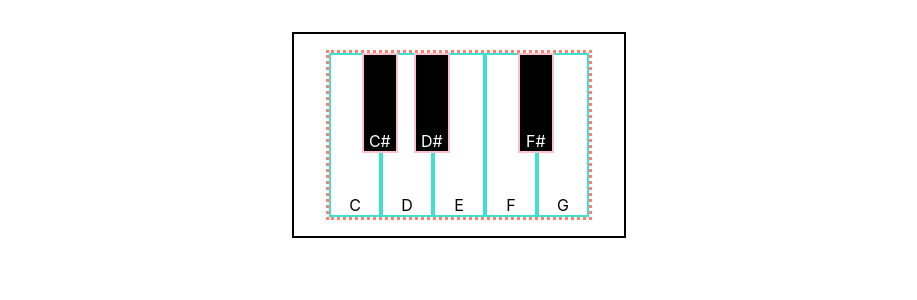
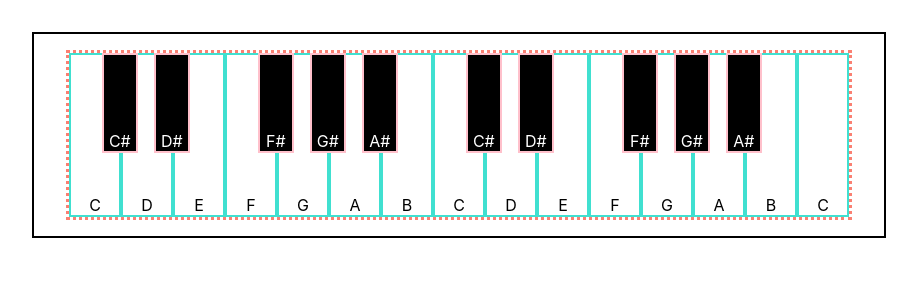
Before and after one commit to zhanlun/piano, a React (Create React App) app: page / in a window 1280 px wide. Shown: the top 300 px of the page, without its empty margins (181-1098 px from the left). Built offline with nearby package versions, Linux system fonts and the light colour scheme.

Commit message:
add basic mapping from redux store

```diff
--- a/package.json
+++ b/package.json
@@ -6,9 +6,12 @@
     "@testing-library/jest-dom": "^5.14.1",
     "@testing-library/react": "^11.2.7",
     "@testing-library/user-event": "^12.8.3",
+    "clsx": "^1.1.1",
     "react": "^17.0.2",
     "react-dom": "^17.0.2",
+    "react-redux": "^7.2.5",
     "react-scripts": "4.0.3",
+    "redux": "^4.1.1",
     "web-vitals": "^1.1.2"
   },
   "scripts": {
--- a/src/components/Piano.js
+++ b/src/components/Piano.js
@@ -1,35 +1,10 @@
 import React from 'react'
+import PianoKeybed from './PianoKeybed'
 
 export default function Piano() {
   return (
     <div className="piano">
-      <div className="piano-keybed">
-        <div className="piano-key piano-key-white">
-          <span>C</span>
-        </div>
-        <div className="piano-key piano-key-black">
-          <span>C#</span>
-        </div>
-        <div className="piano-key piano-key-white">
-          <span>D</span>
-        </div>
-        <div className="piano-key piano-key-black">
-          <span>D#</span>
-        </div>
-        <div className="piano-key piano-key-white">
-          <span>E</span>
-        </div>
-        <div className="piano-key piano-key-white">
-          <span>F</span>
-        </div>
-        <div className="piano-key piano-key-black">
-          <span>F#</span>
-        </div>
-        <div className="piano-key piano-key-white">
-          <span>G</span>
-        </div>
-      </div>
-
+      <PianoKeybed />
     </div>
   )
 }
--- /dev/null
+++ b/src/components/PianoKey.js
@@ -0,0 +1,9 @@
+import React from 'react'
+
+export default function PianoKey({ pitch, name, className }) {
+  return (
+    <div className={className} key={pitch}>
+      <span>{name}</span>
+    </div>
+  )
+}
--- /dev/null
+++ b/src/components/PianoKeybed.js
@@ -0,0 +1,90 @@
+import clsx from 'clsx'
+import React from 'react'
+import { useSelector } from 'react-redux'
+import PianoKey from './PianoKey'
+
+const whiteKeyClass = clsx('piano-key', 'piano-key-white')
+const blackKeyClass = clsx('piano-key', 'piano-key-black')
+const notePatterns = [
+  {
+    name: 'C',
+    className: whiteKeyClass,
+  },
+  {
+    name: 'C#',
+    className: blackKeyClass,
+  },
+  {
+    name: 'D',
+    className: whiteKeyClass,
+  },
+  {
+    name: 'D#',
+    className: blackKeyClass,
+  },
+  {
+    name: 'E',
+    className: whiteKeyClass,
+  },
+  {
+    name: 'F',
+    className: whiteKeyClass,
+  },
+  {
+    name: 'F#',
+    className: blackKeyClass,
+  },
+  {
+    name: 'G',
+    className: whiteKeyClass,
+  },
+  {
+    name: 'G#',
+    className: blackKeyClass,
+  },
+  {
+    name: 'A',
+    className: whiteKeyClass,
+  },
+  {
+    name: 'A#',
+    className: blackKeyClass,
+  },
+  {
+    name: 'B',
+    className: whiteKeyClass,
+  },
+]
+
+export default function PianoKeybed() {
+  const notePitches = useSelector(state => state.notes)
+  let numberOfOctaves = 2
+  const noteList = []
+  for (let i = 0; i < numberOfOctaves; i++) {
+    for (let j = 0; j < notePitches.length; j++) {
+      const pitch = notePitches[j] * (Math.pow(2, i));
+      noteList.push({
+        name: notePatterns[j].name,
+        className: notePatterns[j].className,
+        pitch,
+      })
+    }
+  }
+  // tail key C
+  noteList.push({
+    name: notePatterns[0].name,
+    className: notePatterns[0].className,
+    pitch: notePitches[0] * (Math.pow(2, numberOfOctaves))
+  })
+
+  return (
+    <div className="piano-keybed">
+      {
+        noteList &&
+        noteList.map(noteMap => (
+          <PianoKey className={noteMap.className} key={noteMap.pitch} name={noteMap.name} />
+        ))
+      }
+    </div>
+  )
+}
--- a/src/index.css
+++ b/src/index.css
@@ -23,6 +23,12 @@ body {
   margin: 0 1em;
   border: 3px dotted salmon;
   position: relative;
+  /* prevent text selection */
+  -webkit-user-select: none;
+  -khtml-user-select: none;
+  -moz-user-select: -moz-none;
+  -o-user-select: none;
+  user-select: none;
 }
 
 .piano-keybed::after {
@@ -68,6 +74,6 @@ body {
 @media screen and (max-width: 768px) {
   .piano {
     transform: rotate(90deg);
-    margin-top: 5em;
+    margin-top: 20em;
   }
 }
--- a/src/index.js
+++ b/src/index.js
@@ -1,13 +1,22 @@
 import React from 'react';
 import ReactDOM from 'react-dom';
+import { Provider } from 'react-redux';
+import { createStore } from 'redux';
+import App from './App';
 import './index.css';
-import App from './App';
+import rootReducer from './reducers';
 import reportWebVitals from './reportWebVitals';
 
+const store = createStore(rootReducer,
+  window.__REDUX_DEVTOOLS_EXTENSION__ && window.__REDUX_DEVTOOLS_EXTENSION__()
+)
+
 ReactDOM.render(
-  <React.StrictMode>
-    <App />
-  </React.StrictMode>,
+  <Provider store={store}>
+    <React.StrictMode>
+      <App />
+    </React.StrictMode>
+  </Provider>,
   document.getElementById('root')
 );
 
--- /dev/null
+++ b/src/reducers/index.js
@@ -0,0 +1,8 @@
+import { combineReducers } from 'redux'
+import notes from './notes'
+import tones from './tones'
+
+export default combineReducers({
+  notes,
+  tones,
+})
--- /dev/null
+++ b/src/reducers/notes.js
@@ -0,0 +1,24 @@
+const initialState = [
+  261.63,
+  277.18,
+  293.66,
+  311.13,
+  329.63,
+  349.23,
+  369.99,
+  392.00,
+  415.30,
+  440,  // A
+  466.16,
+  493.88,
+]
+
+const notes = (state = initialState, action) => {
+  switch (action.type) {
+
+    default:
+      return state
+  }
+}
+
+export default notes
--- /dev/null
+++ b/src/reducers/tones.js
@@ -0,0 +1,16 @@
+const initialState = {
+  options: [
+
+  ],
+  selected: null,
+}
+
+const tones = (state = initialState, action) => {
+  switch (action.type) {
+
+    default:
+      return state
+  }
+}
+
+export default tones
```
Also changed, not shown: 1 other file (tests, documents, lock files or other folders).
